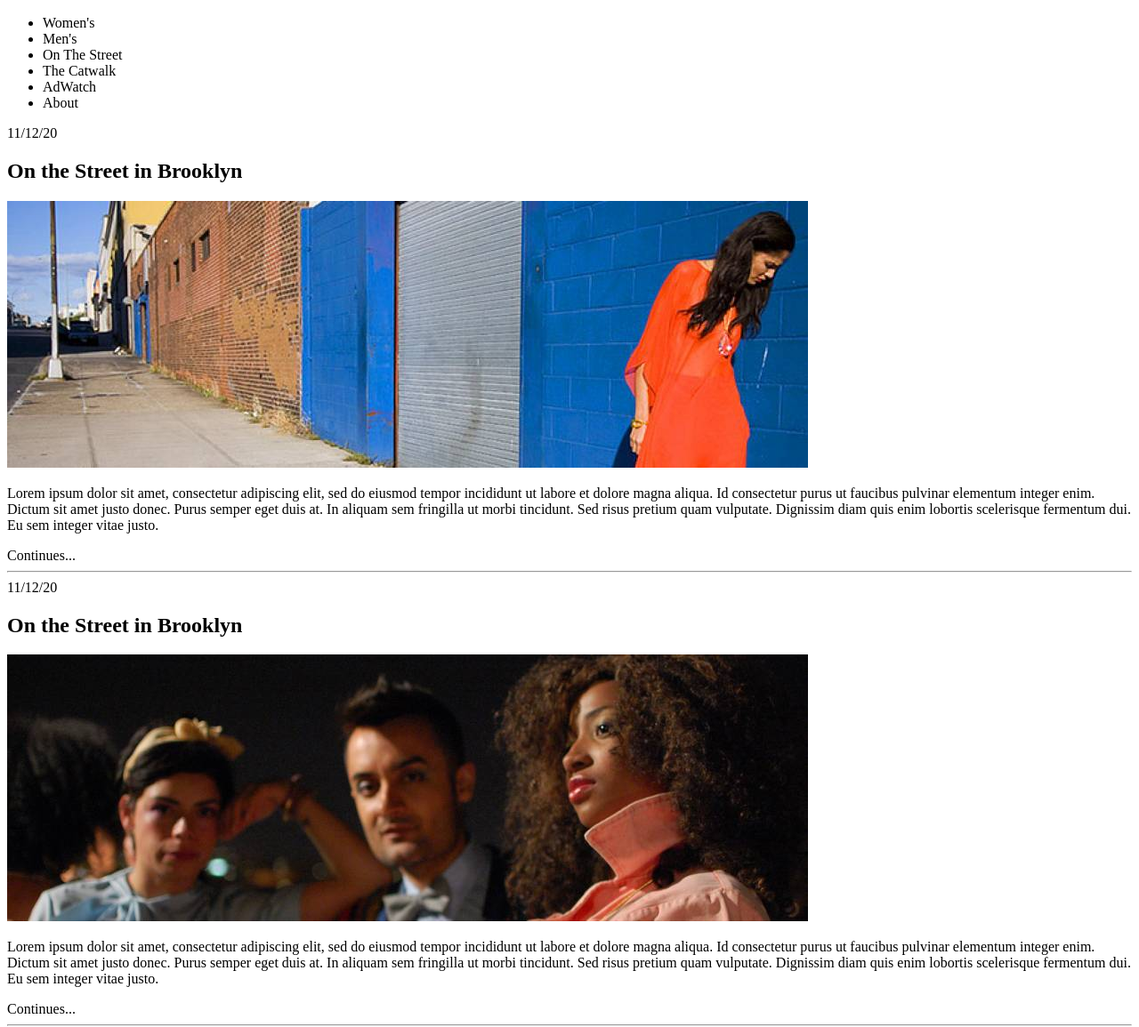
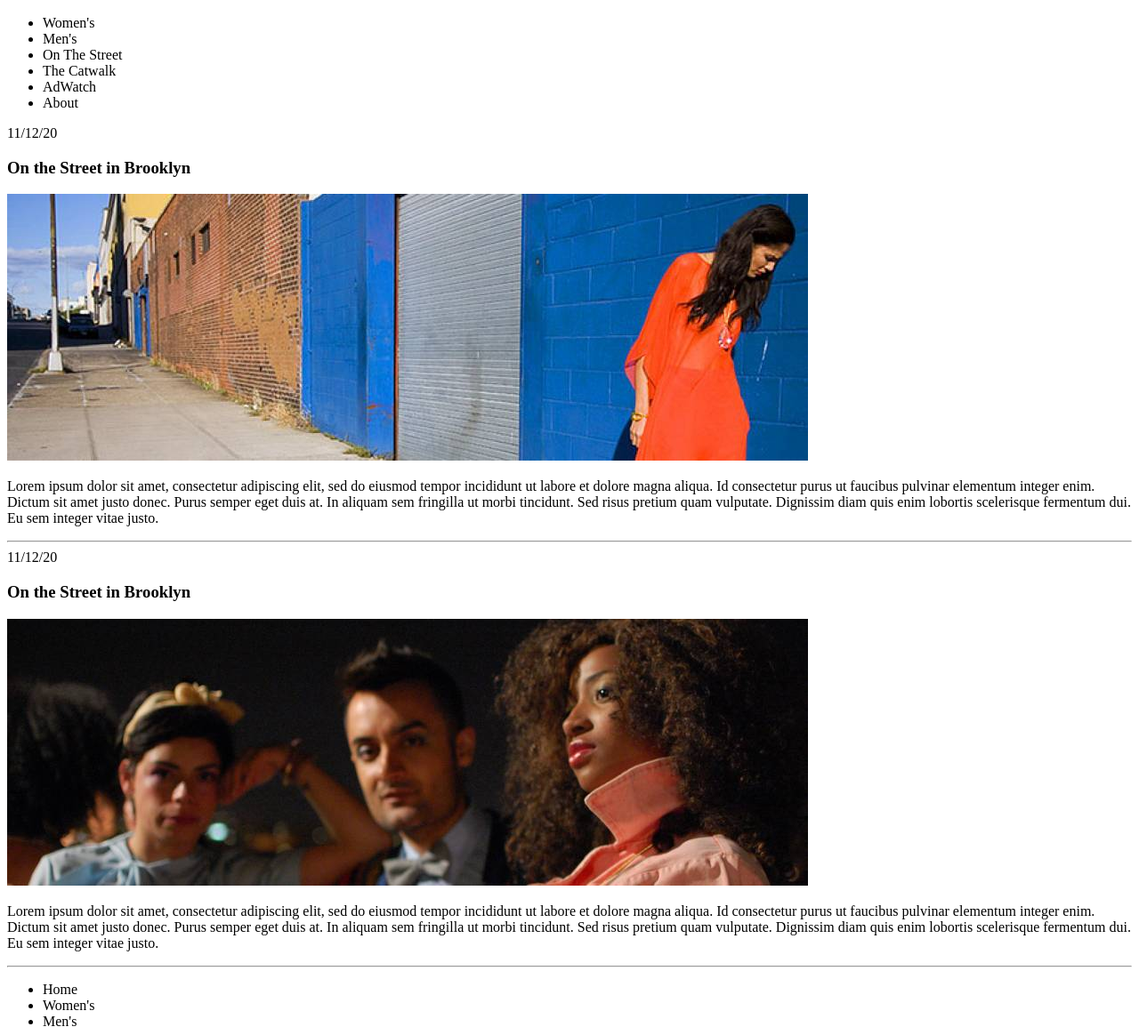
Before and after one commit to NadaSmith/Fashion_Blog, a plain HTML site: page index.html in a window 1280 px wide. Shown: the part 110-1265 px from the top of the page at 89% size. Drawn offline with Linux system fonts and the light colour scheme.

Commit message:
Update index.html

```diff
--- a/index.html
+++ b/index.html
@@ -24,29 +24,29 @@
     <main>
         <article>
             <time datetime="11/12/20">11/12/20</time>
-            <h2>On the Street in Brooklyn</h2>
+            <h3>On the Street in Brooklyn</h3>
             <img src="blog-image-1.jpg" alt="Woman in red dress by a blue wall walking down the street ">
             <p>Lorem ipsum dolor sit amet, consectetur adipiscing elit, sed do eiusmod tempor incididunt ut labore et dolore magna aliqua.
             Id consectetur purus ut faucibus pulvinar elementum integer enim. Dictum sit amet justo donec. Purus semper eget duis at. In
             aliquam sem fringilla ut morbi tincidunt. Sed risus pretium quam vulputate. Dignissim diam quis enim lobortis scelerisque fermentum
             dui. Eu sem integer vitae justo.</p>
-            <aside>Continues...</aside>
+            <a href="Continues..."></a>
         </article>
         <hr>
         <article>
             <time datetime="11/12/20">11/12/20</time>
-            <h2>On the Street in Brooklyn</h2>
+            <h3>On the Street in Brooklyn</h3>
             <img src="blog-image-2.jpg" alt="Three people posing for a picture">
             <p>Lorem ipsum dolor sit amet, consectetur adipiscing elit, sed do eiusmod tempor incididunt ut labore et dolore magna aliqua.
             Id consectetur purus ut faucibus pulvinar elementum integer enim. Dictum sit amet justo donec. Purus semper eget duis at. In
             aliquam sem fringilla ut morbi tincidunt. Sed risus pretium quam vulputate. Dignissim diam quis enim lobortis scelerisque fermentum
             dui. Eu sem integer vitae justo.</p>
-            <aside>Continues...</aside>
+            <a href="Continues..."></a>
         </article>
         <hr>
     </main>
     <footer>
-        <nav>
+        <nav aria-label="Main Navigation" role="navigation">
             <ul>
                 <li>Home</li>
                 <li>Women's</li>
```
